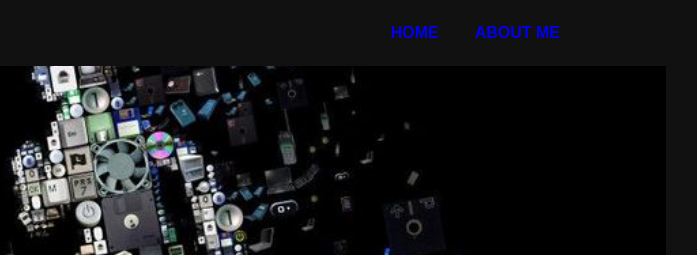
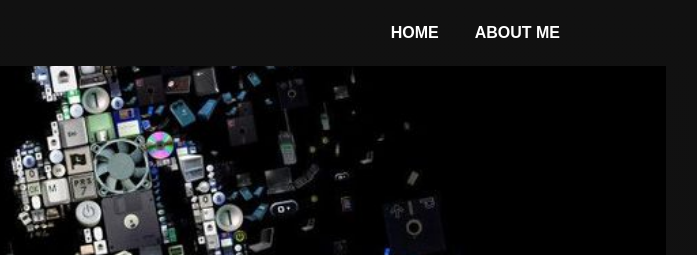
Before and after one commit to Itabghazouani/my-journey, a plain HTML site: page index.html in a window 1280 px wide. Shown: the top 255 px of the page, 474-1171 px from the left. Drawn offline with nearby package versions, Linux system fonts and the light colour scheme.

Commit message:
deleted useless files that leads to a break of code once deployed

```diff
--- a/css/style.css
+++ b/css/style.css
@@ -62,11 +62,12 @@ nav ul {
 }
 
 nav a {
-    text-decoration: none;
-    font-size: 0.75rem;
-    display: block;
-    font-weight: 700;
-    text-transform: uppercase;
+  color: #FFFFFF;
+  text-decoration: none;
+  font-size: 0.75rem;
+  display: block;
+  font-weight: 700;
+  text-transform: uppercase;
 }
 
 nav a:visited {
--- a/javascript/getNavBarHtml.js
+++ b/javascript/getNavBarHtml.js
@@ -8,8 +8,8 @@ function getNavBarHtml(){
   </div>
   <nav>
     <ul>
-      <li><a href="index.html">Home</a></li>
-      <li><a href="about-me.html">About me</a></li>
+      <li><a href="index.html" class="navbar-link">Home</a></li>
+      <li><a href="about-me.html" class="navbar-link">About me</a></li>
     </ul>
   </nav>`
 }
--- a/vite.config.js
+++ /dev/null
@@ -1,6 +0,0 @@
-import {defineConfig} from 'vite'
-
-
-export default defineConfig({
-	plugins: []
-})
```
Also changed, not shown: package.json (deleted, +0 -13 lines), 1 other file.
